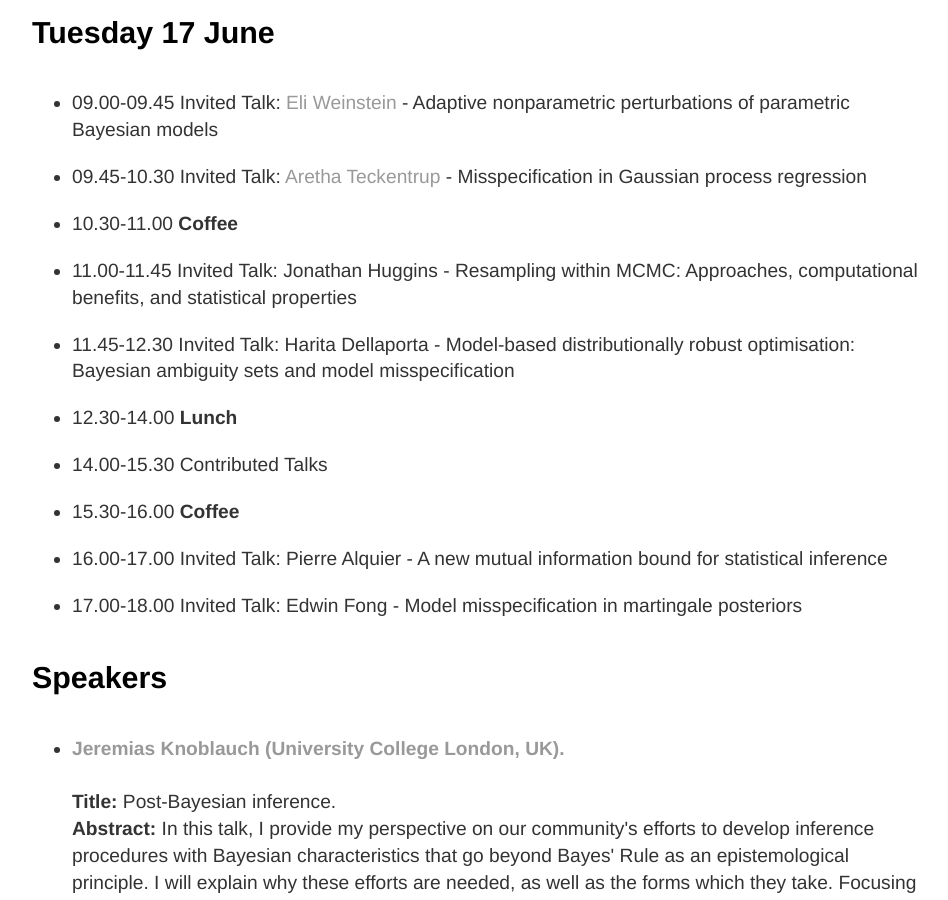
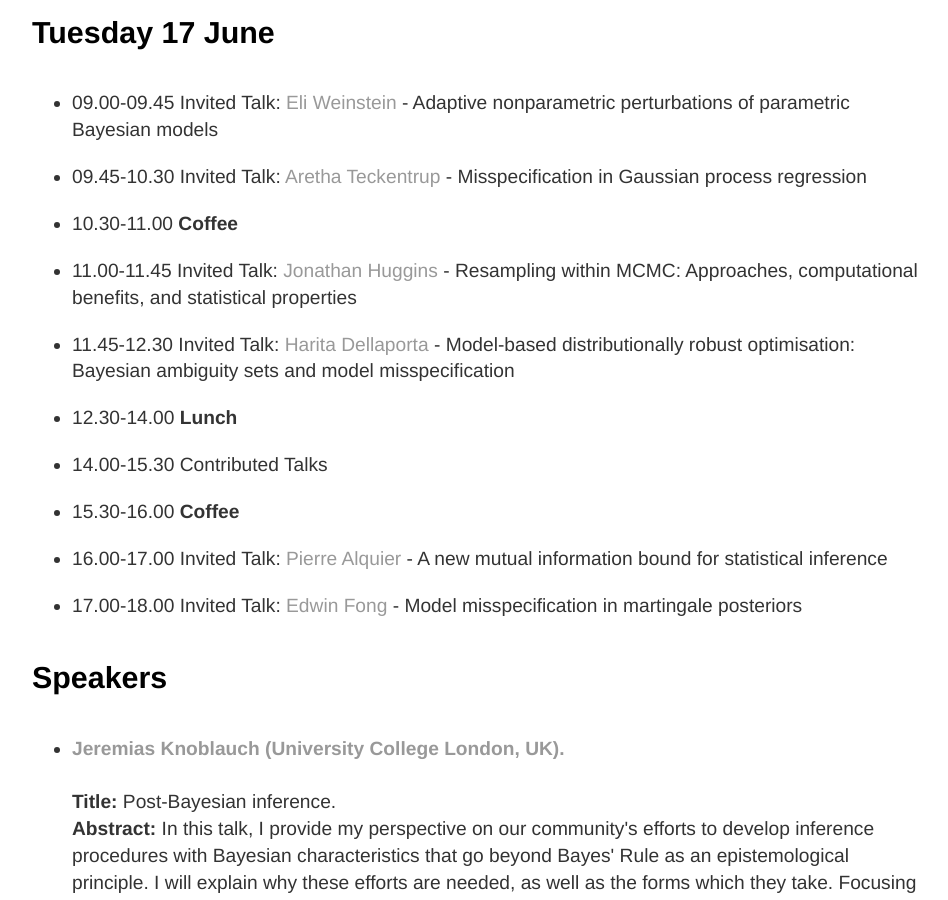
Before and after one commit to postbayes/BayesMisspecificationSatellite, a Jekyll site: the page index.html, which Jekyll copies as it is, in a window 1280 px wide and 900 px high, scrolled down 1537 px. Shown: the whole window, without its empty margins (160-1108 px from the left). Built offline with Jekyll 4.4.1, drawn with Linux system fonts in a browser that asks for light colours; part of the change alters nothing that is shown.

```diff
--- a/index.html
+++ b/index.html
@@ -24,12 +24,6 @@
 </ul>
     </nav>
 
-
-<!---
-<div align="right">
-<a href="mailto:steinworkshop@gmail.com">email</a>
-</div>
---->
 
 
   <div class="container">
@@ -97,13 +91,13 @@ A common justification for the use of Bayesian inference is that Bayes’ theore
 <li>09.00-09.45 Invited Talk: <a href="https://eweinstein.github.io/"> Eli Weinstein </a>  - Adaptive nonparametric perturbations of parametric Bayesian models</li>
 <li>09.45-10.30 Invited Talk: <a href="https://www.maths.ed.ac.uk/~ateckent/"> Aretha Teckentrup </a>  - Misspecification in Gaussian process regression</li>
 <li>10.30-11.00 <b>Coffee</b></li>
-<li>11.00-11.45 Invited Talk: Jonathan Huggins - Resampling within MCMC: Approaches, computational benefits, and statistical properties </li>
-<li>11.45-12.30 Invited Talk: Harita Dellaporta - Model-based distributionally robust optimisation: Bayesian ambiguity sets and model misspecification </li>
+<li>11.00-11.45 Invited Talk: <a href="http://jhhuggins.org"> Jonathan Huggins </a>  - Resampling within MCMC: Approaches, computational benefits, and statistical properties </li>
+<li>11.45-12.30 Invited Talk: <a href="https://haritadell.github.io/"> Harita Dellaporta </a>  - Model-based distributionally robust optimisation: Bayesian ambiguity sets and model misspecification </li>
 <li>12.30-14.00 <b>Lunch</b></li>
 <li>14.00-15.30 Contributed Talks </li>
 <li>15.30-16.00 <b>Coffee</b></li>
-<li>16.00-17.00 Invited Talk: Pierre Alquier - A new mutual information bound for statistical inference</li>
-<li>17.00-18.00 Invited Talk: Edwin Fong - Model misspecification in martingale posteriors </li>
+<li>16.00-17.00 Invited Talk: <a href="https://pierrealquier.github.io/"> Pierre Alquier </a>  - A new mutual information bound for statistical inference</li>
+<li>17.00-18.00 Invited Talk: <a href="https://edfong.github.io/"> Edwin Fong </a>  - Model misspecification in martingale posteriors </li>
 </ul>
 </p>
 
```
